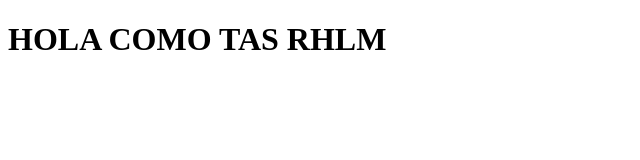
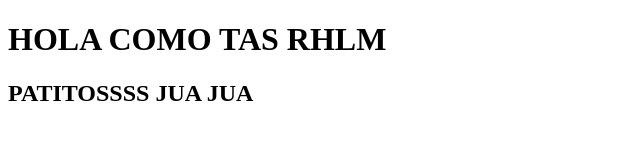
Before and after one commit to ElizabethCT26/Extra, a plain HTML site: page index.html in a window 1280 px wide. Shown: the whole page, without its empty margins (0-640 px from the left). Drawn offline with Linux system fonts and the light colour scheme.

Commit message:
Se modifico el html y se añadieron css y js

```diff
--- a/index.html
+++ b/index.html
@@ -7,5 +7,6 @@
 </head>
 <body>
     <h1>HOLA COMO TAS RHLM</h1>
+    <h2>PATITOSSSS JUA JUA </h2>
 </body>
 </html>
```
Also changed, not shown: script.js (added), styles.css (added).
